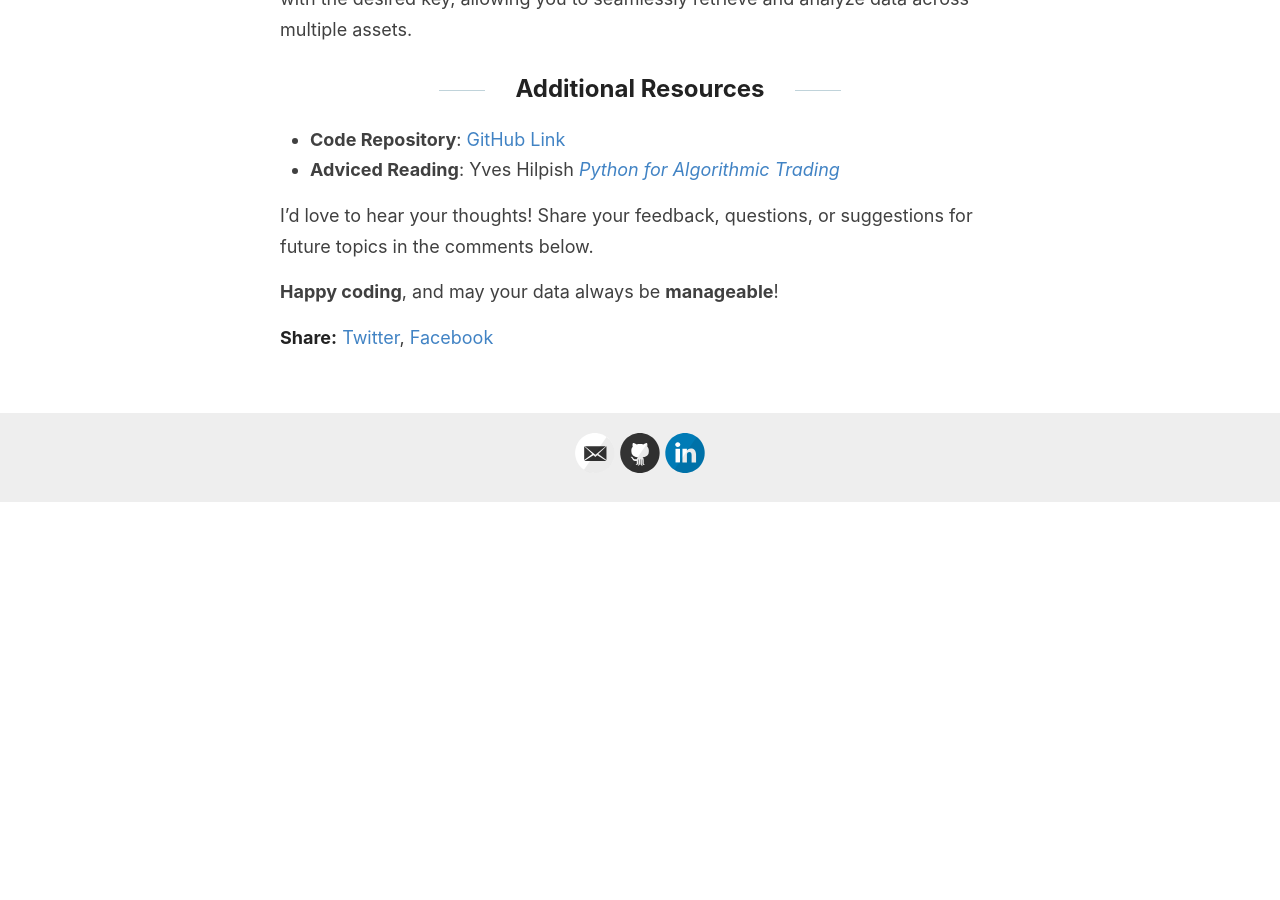
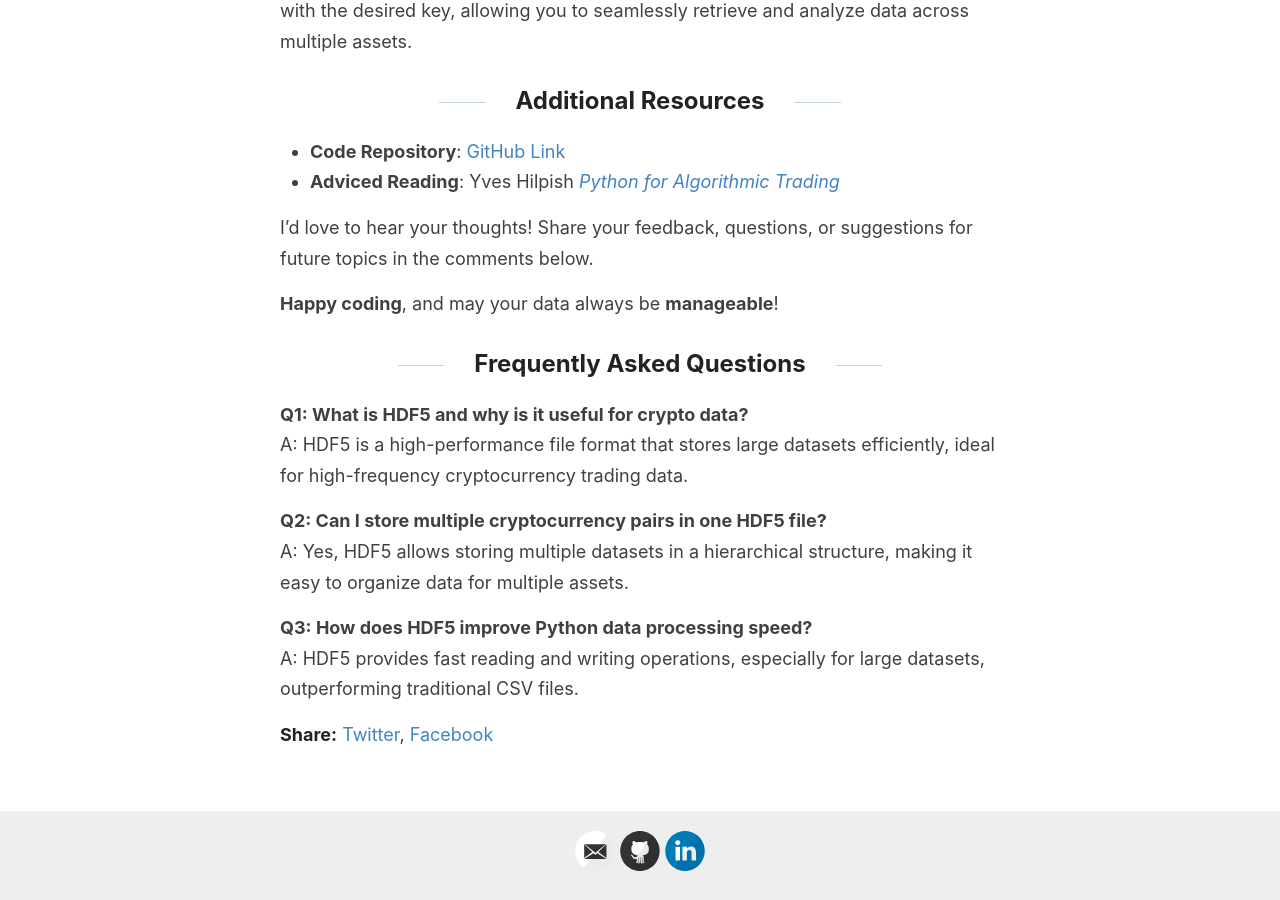
Before and after one commit to Zaltarba/blog, a Jekyll site: the page built from _posts/2024-08-18-DataBaseCreation.md, in a window 1280 px wide and 900 px high, scrolled down 5706 px. Built offline with Jekyll 4.4.1, drawn with Linux system fonts in a browser that asks for light colours; comment, search, counter and statistics services are not loaded; before the commit the page ends 6209 px from its top, so only the background shows below that; some of the changed text lies outside the part shown.

Commit message:
Update 2024-08-18-DataBaseCreation.md

````diff
--- a/_posts/2024-08-18-DataBaseCreation.md
+++ b/_posts/2024-08-18-DataBaseCreation.md
@@ -1,18 +1,16 @@
 ---
 layout: post
-title: Fetching and Storing Binance Data with HDF5
-categories: [Personal Project,Algo Trading,Data Engineering]
-excerpt: Discover how to efficiently manage cryptocurrency data by fetching and storing Binance candlestick data using HDF5.
+title: How to Fetch and Store Binance Data Efficiently Using HDF5 in Python
+categories: [Quant, Algo Trading, Data Engineering]
+excerpt: Learn how to fetch Binance candlestick data and store it efficiently using HDF5 in Python. Discover the Binance API and how to keep your data process scalable.
 image: /thumbnails/DataBaseCreation.jpeg
 hidden: False
-tags: [binance, trading, garch, volatility, quant, ewma,]
+tags: [binance, trading, garch, volatility, quant, ewma, bitcoin, csv, hdf5, parquet]
 ---
 
-## Exploring the HDF5 File Format
+## Why HDF5 is Ideal for Storing Cryptocurrency Data
 
 When handling large datasets, especially in research, the choice of file format is crucial. [HDF5](https://fr.wikipedia.org/wiki/Hierarchical_Data_Format) (Hierarchical Data Format version 5) is a powerful data model that is ideal for managing and storing enormous amounts of data efficiently. It's designed to store data in a hierarchical structure, making it a perfect choice for large, complex datasets—like cryptocurrency trading data. Let's dive into how you can leverage HDF5 to store crypto data fetched from [Binance](https://www.binance.com/en).
-
-## Why HDF5?
 
 Before jumping into the code, let's discuss why HDF5 is so beneficial:
 
@@ -72,7 +70,7 @@
 ```
 These libraries are fundamental for fetching, processing, and storing cryptocurrency data. requests will help us interact with Binance’s API, while pandas is crucial for data manipulation. datetime and time will manage our data fetching timeframes.
 
-## Fetching and Storing Data
+## Fetching and Storing Binance Data in HDF5
 
 Next, we’ll create a function to fetch candlestick data from Binance and store it in an HDF5 file. The HDF5 file acts as a database, storing our data in a structured and efficient manner.
 
@@ -171,6 +169,7 @@
 ## Running the Data Collection
 
 Now, let's tie it all together with a main function that initiates the data fetching process:
+
 ```python
 def main():
     symbol = 'BTCUSDT'
@@ -204,3 +203,47 @@
 I'd love to hear your thoughts! Share your feedback, questions, or suggestions for future topics in the comments below.
 
 **Happy coding**, and may your data always be **manageable**!
+
+## Frequently Asked Questions
+
+**Q1: What is HDF5 and why is it useful for crypto data?**
+A: HDF5 is a high-performance file format that stores large datasets efficiently, ideal for high-frequency cryptocurrency trading data.
+
+**Q2: Can I store multiple cryptocurrency pairs in one HDF5 file?**
+A: Yes, HDF5 allows storing multiple datasets in a hierarchical structure, making it easy to organize data for multiple assets.
+
+**Q3: How does HDF5 improve Python data processing speed?**
+A: HDF5 provides fast reading and writing operations, especially for large datasets, outperforming traditional CSV files.
+
+<script type="application/ld+json">
+{
+  "@context": "https://schema.org",
+  "@type": "FAQPage",
+  "mainEntity": [
+    {
+      "@type": "Question",
+      "name": "What is HDF5 and why is it useful for crypto data?",
+      "acceptedAnswer": {
+        "@type": "Answer",
+        "text": "HDF5 is a high-performance file format that stores large datasets efficiently, ideal for high-frequency cryptocurrency trading data."
+      }
+    },
+    {
+      "@type": "Question",
+      "name": "Can I store multiple cryptocurrency pairs in one HDF5 file?",
+      "acceptedAnswer": {
+        "@type": "Answer",
+        "text": "Yes, HDF5 allows storing multiple datasets in a hierarchical structure, making it easy to organize data for multiple assets."
+      }
+    },
+    {
+      "@type": "Question",
+      "name": "How does HDF5 improve Python data processing speed?",
+      "acceptedAnswer": {
+        "@type": "Answer",
+        "text": "HDF5 provides fast reading and writing operations, especially for large datasets, outperforming traditional CSV files."
+      }
+    }
+  ]
+}
+</script>
````
